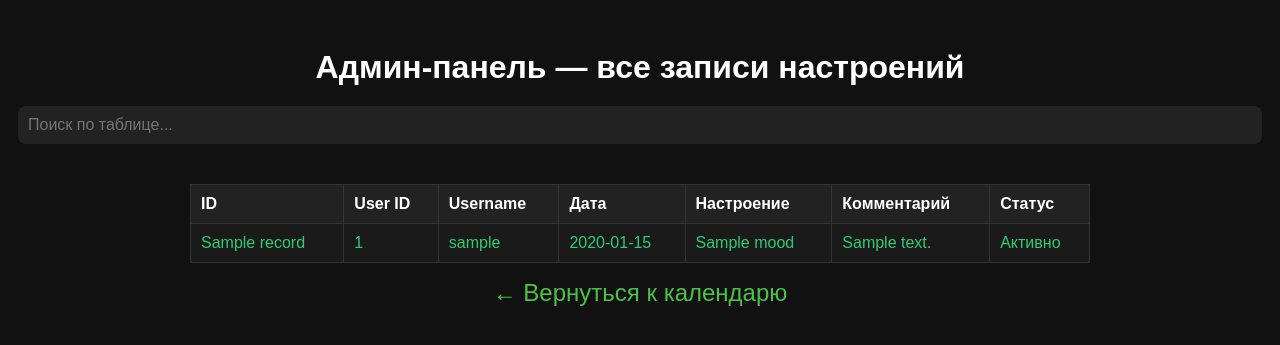
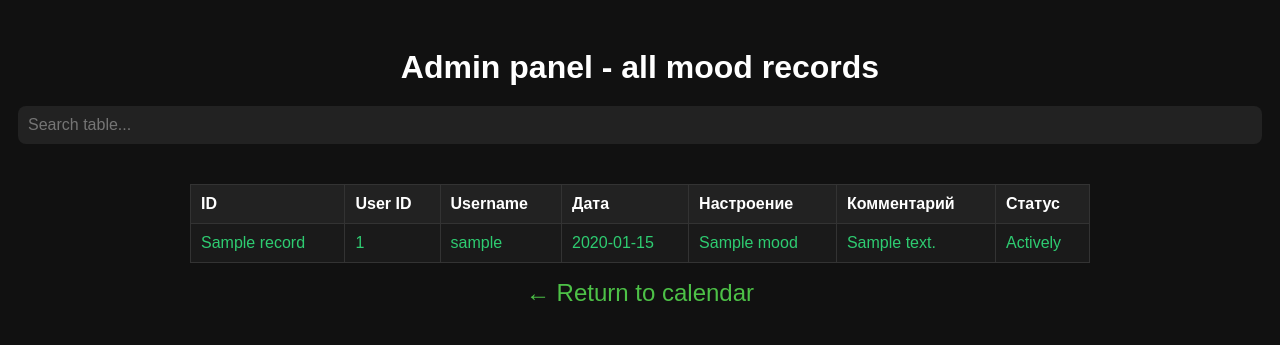
Before and after one commit to sazi48/Website-Application-for-Telegram-Calendar-Moods, a Flask app: template templates/admin.html in a window 1280 px wide. Shown: the top 345 px of the page. Run offline with Flask 3, Linux system fonts and the light colour scheme; the template is opened without the code that fills it: most values are stand-ins (such as "Sample title", 1, 10 or a date in 2020).

Commit message:
admin.html

```diff
--- a/templates/admin.html
+++ b/templates/admin.html
@@ -2,7 +2,7 @@
 <html lang="ru" data-theme="dark">
 <head>
     <meta charset="UTF-8" />
-    <title>Админ-панель - Все настроения</title>
+    <title>Admin panel - All moods</title>
     <link rel="stylesheet" href="{{ url_for('static', filename='style.css') }}" />
     <style>
         body {
@@ -44,15 +44,15 @@
         }
 
         .deleted {
-            color: #e74c3c; /* красный */
+            color: #e74c3c;
         }
 
         .edited {
-            color: #f1c40f; /* жёлтый */
+            color: #f1c40f;
         }
 
         .active {
-            color: #2ecc71; /* зелёный */
+            color: #2ecc71;
         }
 
         tr:hover {
@@ -70,9 +70,9 @@
     </style>
 </head>
 <body>
-    <h1>Админ-панель — все записи настроений</h1>
+    <h1>Admin panel - all mood records</h1>
 
-    <input type="text" id="searchInput" placeholder="Поиск по таблице..." onkeyup="filterTable()">
+    <input type="text" id="searchInput" placeholder="Search table..." onkeyup="filterTable()">
 
     <table id="moodTable">
         <thead>
@@ -97,11 +97,11 @@
                 <td>{{ comment or '' }}</td>
                 <td>
                     {% if status == 'deleted' %}
-                        Удалено
+                        Deleted
                     {% elif status == 'edited' %}
-                        Изменено
+                        Changed
                     {% else %}
-                        Активно
+                        Actively
                     {% endif %}
                 </td>
             </tr>
@@ -109,7 +109,7 @@
         </tbody>
     </table>
 
-    <p><a href="/">← Вернуться к календарю</a></p>
+    <p><a href="/">← Return to calendar</a></p>
 
     <script>
         function filterTable() {
```
